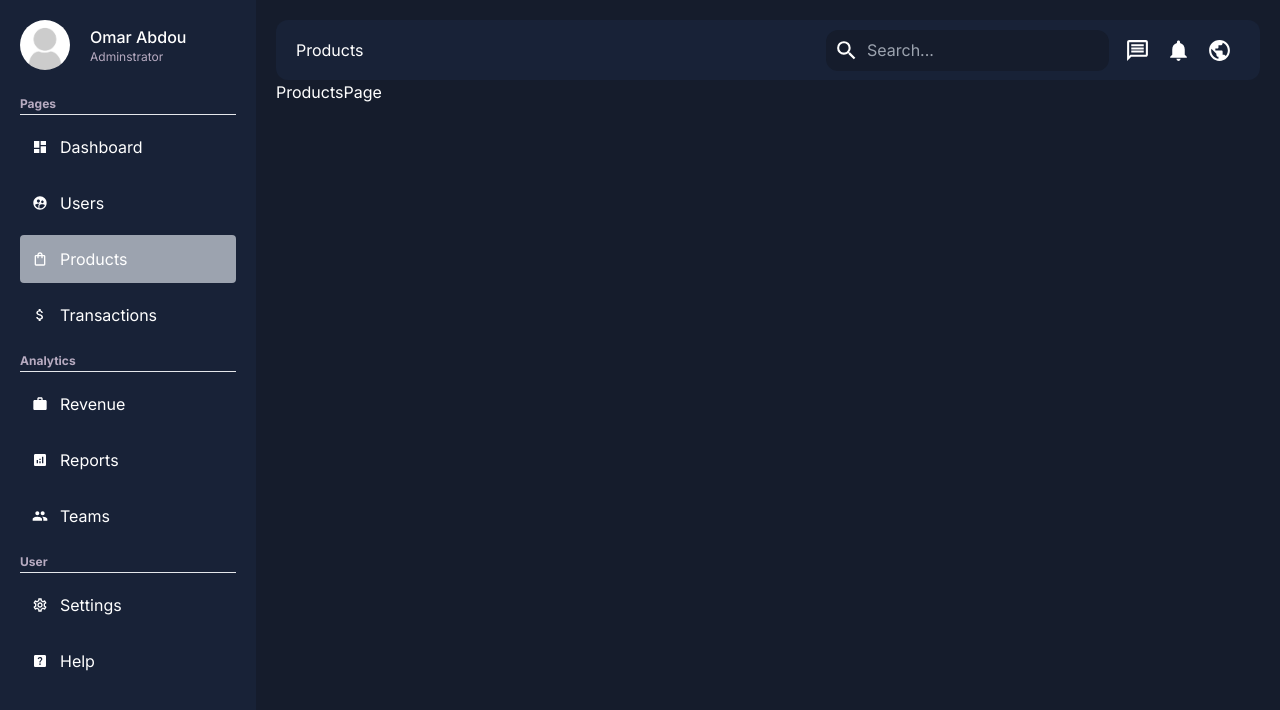
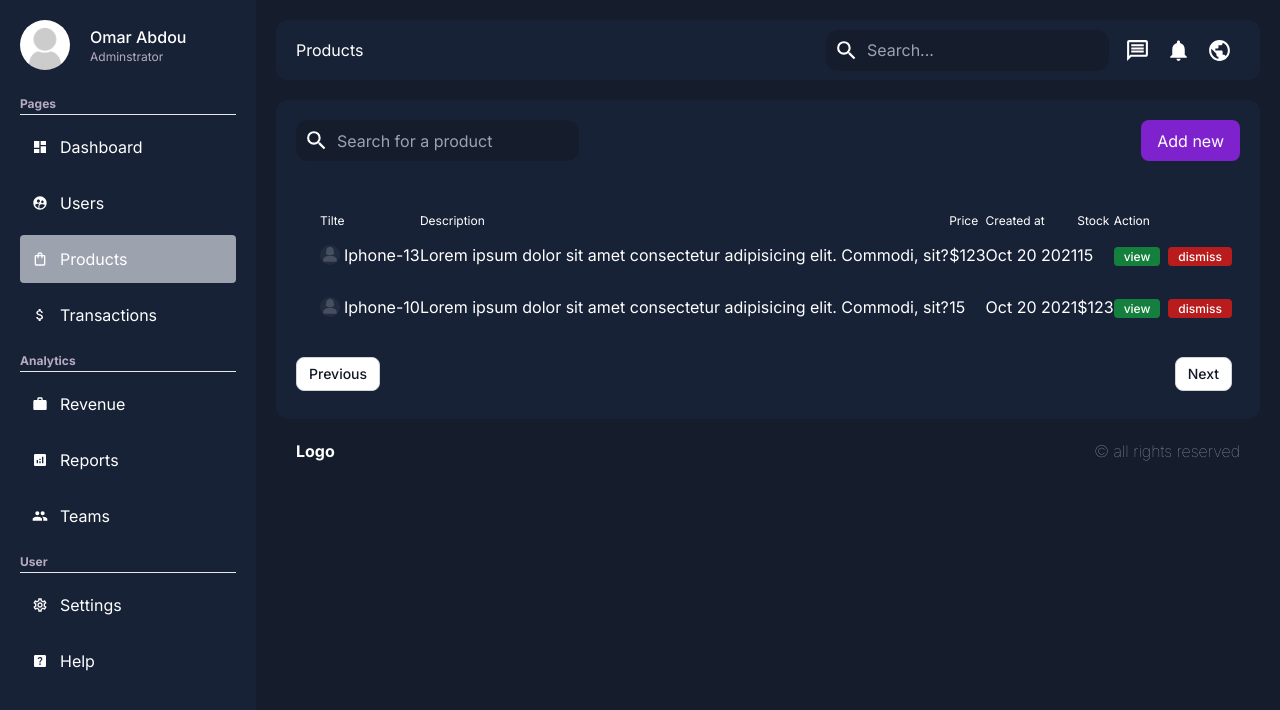
Before and after one commit to omar52/Next-js--project, a Next.js app: page /dashboard/products in a window 1280 px wide. Shown: the top 710 px of the page. Built offline with nearby package versions, Linux system fonts and the light colour scheme.

Commit message:
finished user & products pages

```diff
--- a/app/dashboard/layout.jsx
+++ b/app/dashboard/layout.jsx
@@ -1,6 +1,7 @@
 import Navbar from "../ui/dashboard/navbar/navbar";
 import Sidebar from "../ui/dashboard/sidebar/sidebar";
 import "../ui/dashboard/dashborad.css";
+import Footer from "../ui/dashboard/footer/footer";
 
 const layout = ({ children }) => {
   return (
@@ -12,6 +13,7 @@ const layout = ({ children }) => {
       <div className="basis-4/5 p-5">
         <Navbar />
         {children}
+        <Footer />
       </div>
     </div>
   );
--- a/app/dashboard/page.jsx
+++ b/app/dashboard/page.jsx
@@ -14,6 +14,7 @@ const Dashboard = () => {
         </div>
         <Transaction />
         <Chart />
+
       </div>
       <div className="rightbar basis-1/4 text-center rounded-lg gap-5 flex flex-col ">
         <Rightbar />
--- a/app/dashboard/products/page.jsx
+++ b/app/dashboard/products/page.jsx
@@ -1,7 +1,27 @@
+import ProductsTable from "@/app/ui/dashboard/products/productstable/table";
+import Search from "@/app/ui/dashboard/search/search";
+import Pagination from "@/app/ui/dashboard/pagination/pagination";
+
 const ProductsPage = () => {
-    return (
-        <div>ProductsPage</div>
-     );
-}
+  return (
+    <div
+      className="mt-5 p-5 rounded-xl flex flex-col"
+      style={{ backgroundColor: "var(--bgsoft)" }}
+    >
+      <div className="heading flex justify-between">
+        <Search placeholder="Search for a product" />
+        <button className="px-4 py-2 bg-purple-700 text-white rounded-lg">
+          Add new
+        </button>
+      </div>
+      <div className="table">
+        <ProductsTable/>
+      </div>
+      <div className="pagination">
+        <Pagination />
+      </div>
+    </div>
+  );
+};
 
 export default ProductsPage;
--- a/app/dashboard/users/page.jsx
+++ b/app/dashboard/users/page.jsx
@@ -1,7 +1,27 @@
+import Search from "@/app/ui/dashboard/search/search";
+import Pagination from "@/app/ui/dashboard/pagination/pagination";
+import UserTable from "@/app/ui/dashboard/user/table/table";
+
 const UserPage = () => {
-    return (
-        <div>Userpage</div>
-     );
-}
+  return (
+    <div
+      className="mt-5 p-5 rounded-xl flex flex-col"
+      style={{ backgroundColor: "var(--bgsoft)" }}
+    >
+      <div className="heading flex justify-between">
+        <Search placeholder="Search for a User" />
+        <button className="px-4 py-2 bg-purple-700 text-white rounded-lg">
+          Add new
+        </button>
+      </div>
+      <div className="table">
+        <UserTable />
+      </div>
+      <div className="pagination">
+        <Pagination/>
+      </div>
+    </div>
+  );
+};
 
 export default UserPage;
--- /dev/null
+++ b/app/ui/dashboard/footer/footer.jsx
@@ -0,0 +1,10 @@
+const Footer = () => {
+  return (
+    <div className="flex flex-row content justify-between mx-5 mt-5	">
+      <p className="logo font-bold">Logo</p>
+      <p className="font-thin text-gray-400">  &copy; all rights reserved</p>
+    </div>
+  );
+};
+
+export default Footer;
--- a/app/ui/dashboard/navbar/navbar.jsx
+++ b/app/ui/dashboard/navbar/navbar.jsx
@@ -22,6 +22,7 @@ const Navbar = () => {
         >
           <MdSearch size={25} className="cursor-pointer me-2" />
           <input
+          className="border-none outline-none"
             style={{ backgroundColor: "var(--bg)" }}
             type="text"
             placeholder="Search..."
@@ -29,9 +30,9 @@ const Navbar = () => {
           />
         </div>
         <div className="icons flex items-center">
-          <MdOutlineMessage size={25} className="mx-2" />
-          <MdNotifications size={25} className="mx-2" />
-          <MdPublic size={25} className="mx-2" />
+          <MdOutlineMessage size={25} className="mx-2 cursor-pointer" />
+          <MdNotifications size={25} className="mx-2 cursor-pointer" />
+          <MdPublic size={25} className="mx-2 cursor-pointer" />
         </div>
       </div>
     </div>
--- /dev/null
+++ b/app/ui/dashboard/pagination/pagination.jsx
@@ -0,0 +1,20 @@
+const Pagination = () => {
+  return (
+    <div className="flex flex-row  mt-3   justify-between">
+      <button
+        type="button"
+        class=  " text-gray-900  bg-white border border-gray-300 focus:outline-none hover:bg-gray-100 focus:ring-4 focus:ring-gray-100 font-medium rounded-lg text-sm px-3 py-1.5 me-2 mb-2 dark:bg-gray-800 dark:text-white dark:border-gray-600 dark:hover:bg-gray-700 dark:hover:border-gray-600 dark:focus:ring-gray-700"
+      >
+        Previous
+      </button>
+      <button
+        type="button"
+        class="text-gray-900 bg-white border border-gray-300 focus:outline-none hover:bg-gray-100 focus:ring-4 focus:ring-gray-100 font-medium rounded-lg text-sm px-3 py-1.5 me-2 mb-2 dark:bg-gray-800 dark:text-white dark:border-gray-600 dark:hover:bg-gray-700 dark:hover:border-gray-600 dark:focus:ring-gray-700"
+      >
+        Next
+      </button>
+    </div>
+  );
+};
+
+export default Pagination;
--- /dev/null
+++ b/app/ui/dashboard/products/productstable/table.jsx
@@ -0,0 +1,70 @@
+import { MdPerson3 } from "react-icons/md";
+
+const ProductsTable = () => {
+  return (
+    <div
+      className="rounded-lg mt-5 p-3"
+      style={{ backgroundColor: "var(--bgsoft)" }}
+    >
+      <table className=" w-full mt-5 ms-3 p-5 ">
+        <thead className="text-xs mb-3 ">
+          <tr>
+            <td>Tilte</td>
+            <td>Description</td>
+            <td>Price</td>
+            <td>Created at</td>
+            <td>Stock</td>
+            <td>Action</td>
+          </tr>
+        </thead>
+        <tbody>
+          <tr>
+            <td className="my-0.5 flex flex-row gap-1 items-center py-3">
+              <MdPerson3
+                size={25}
+                className="w-5 h-5 rounded-full bg-gray-600    opacity-20"
+              />
+              Iphone-13
+            </td>
+            <td className="my-0.5 w-fit">Lorem ipsum dolor sit amet consectetur adipisicing elit. Commodi, sit?</td>
+            <td className="my-0.5">$123</td>
+            <td className="my-0.5">Oct 20 2021</td>
+            <td className="my-0.5">15</td>
+            <td className="my-0.5  gap-1">
+              <span className=" bg-green-700 text-white p-0.5 text-xs font-medium me-2 px-2.5 py-0.5 rounded dark:bg-gray-700 dark:text-gray-400  cursor-pointer">
+                view
+              </span>
+              <span className=" bg-red-700 text-white p-0.5 text-xs font-medium me-2 px-2.5 py-0.5 rounded dark:bg-gray-700 dark:text-gray-400 cursor-pointer">
+                dismiss
+              </span>
+            </td>
+          </tr>
+          <tr>
+            <td className="my-0.5 flex flex-row gap-1 items-center py-3">
+              <MdPerson3
+                size={25}
+                className="w-5 h-5 rounded-full bg-gray-600    opacity-20"
+              />
+              Iphone-10
+            </td>
+            <td className="my-0.5">Lorem ipsum dolor sit amet consectetur adipisicing elit. Commodi, sit?</td>
+            <td className="my-0.5">15</td>
+            <td className="my-0.5">Oct 20 2021</td>
+            <td className="my-0.5">$123</td>
+            <td className="my-0.5  gap-1">
+              <span className=" bg-green-700 text-white p-0.5 text-xs font-medium me-2 px-2.5 py-0.5 rounded dark:bg-gray-700 dark:text-gray-400  cursor-pointer">
+                view
+              </span>
+              <span className=" bg-red-700 text-white p-0.5 text-xs font-medium me-2 px-2.5 py-0.5 rounded dark:bg-gray-700 dark:text-gray-400 cursor-pointer">
+                dismiss
+              </span>
+            </td>
+          </tr>
+
+        </tbody>
+      </table>
+    </div>
+  );
+};
+
+export default ProductsTable;
--- /dev/null
+++ b/app/ui/dashboard/search/search.jsx
@@ -0,0 +1,20 @@
+import { MdSearch } from "react-icons/md";
+
+const Search = ({placeholder}) => {
+  return (
+    <div
+      className="search flex items-center p-2 rounded-xl me-2 "
+      style={{ backgroundColor: "var(--bg)" }}
+    >
+      <MdSearch size={25} className="cursor-pointer me-2" />
+      <input
+      className="border-none outline-none"
+        style={{ backgroundColor: "var(--bg)" }}
+        type="text"
+        placeholder={placeholder}
+      />
+    </div>
+  );
+};
+
+export default Search;
--- /dev/null
+++ b/app/ui/dashboard/user/table/table.jsx
@@ -0,0 +1,63 @@
+import { MdPerson3 } from "react-icons/md";
+
+const UserTable = () => {
+  return (
+    <div
+      className="rounded-lg mt-5 p-3"
+      style={{ backgroundColor: "var(--bgsoft)" }}
+    >
+      <table className=" w-full mt-5 ms-3 p-5 ">
+        <thead className="text-xs mb-3 ">
+          <tr>
+            <td>Name</td>
+            <td>Email</td>
+            <td>Created At</td>
+            <td>Role</td>
+            <td>Action</td>
+            <td></td>
+          </tr>
+        </thead>
+        <tbody>
+          <tr>
+            <td className="mt-0.5 flex flex-row gap-1 items-center py-3">
+              <MdPerson3 size={25} className="w-5 h-5 rounded-full bg-gray-600    opacity-20" />
+              Leen
+            </td>
+            <td className="mt-0.5">Leen@gmail.com</td>
+            <td className="mt-0.5">OCt 30 2023</td>
+            <td className="mt-0.5">client</td>
+            <td className="mt-0.5">Passive</td>
+            <td className="mt-0.5  gap-1">
+              <span className=" bg-green-700 text-white p-0.5 text-xs font-medium me-2 px-2.5 py-0.5 rounded dark:bg-gray-700 dark:text-gray-400  cursor-pointer">
+                view
+              </span>
+              <span className=" bg-red-700 text-white p-0.5 text-xs font-medium me-2 px-2.5 py-0.5 rounded dark:bg-gray-700 dark:text-gray-400 cursor-pointer">
+                dismiss
+              </span>
+            </td>
+          </tr>
+          <tr>
+            <td className="mt-0.5 flex flex-row gap-1 items-center py-3">
+              <MdPerson3 size={25} className="w-5 h-5 rounded-full bg-gray-600    opacity-20" />
+              Lolo
+            </td>
+            <td className="mt-0.5">Lolo@gmail.com</td>
+            <td className="mt-0.5">OCt 30 2023</td>
+            <td className="mt-0.5">client</td>
+            <td className="mt-0.5">Avtive</td>
+            <td className="mt-0.5  gap-1">
+              <span className=" bg-green-700 text-white p-0.5 text-xs font-medium me-2 px-2.5 py-0.5 rounded dark:bg-gray-700 dark:text-gray-400  cursor-pointer">
+                view
+              </span>
+              <span className=" bg-red-700 text-white p-0.5 text-xs font-medium me-2 px-2.5 py-0.5 rounded dark:bg-gray-700 dark:text-gray-400 cursor-pointer">
+                dismiss
+              </span>
+            </td>
+          </tr>
+        </tbody>
+      </table>
+    </div>
+  );
+};
+
+export default UserTable;
```
